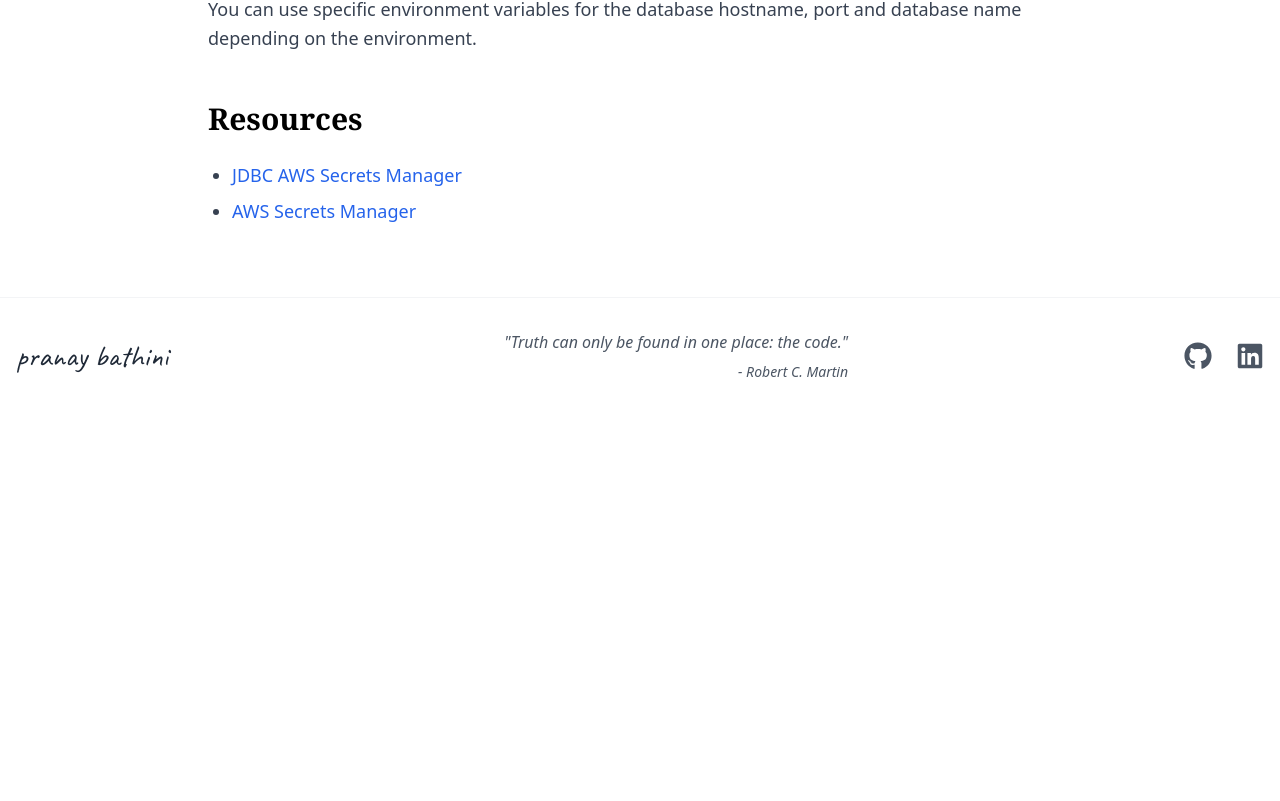
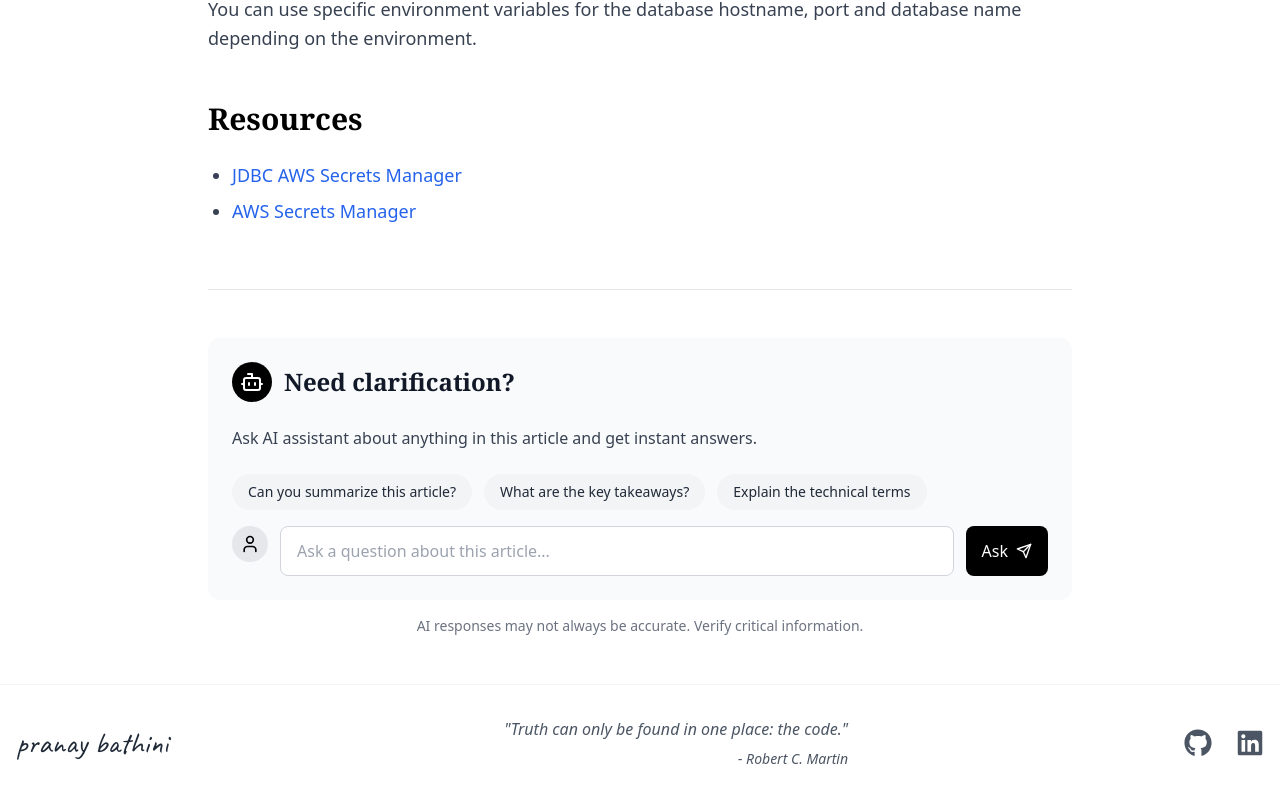
Before and after one commit to pranaybathini/pranaybathini.github.io, a Next.js app: page /post/aws-secrets-rotation in a window 1280 px wide. Shown: the part 4550-5351 px from the top of the page. Before the commit the page ends 4964 px from the top, so only its background shows below. Built offline with nearby package versions, Linux system fonts and the light colour scheme.

Commit message:
feat: implement chat ui

```diff
--- a/package.json
+++ b/package.json
@@ -11,10 +11,12 @@
   },
   "dependencies": {
     "@tailwindcss/typography": "^0.5.16",
+    "ai": "^4.2.10",
     "date-fns": "^4.1.0",
     "gray-matter": "^4.0.3",
     "marked": "^15.0.7",
     "next": "^15.2.1",
+    "openai": "^4.91.0",
     "react": "^19.0.0",
     "react-dom": "^19.0.0",
     "react-icons": "^5.5.0",
--- /dev/null
+++ b/src/app/components/AIInteraction.tsx
@@ -0,0 +1,188 @@
+"use client";
+
+import { useState } from "react";
+
+export default function AIInteraction() {
+  const [question, setQuestion] = useState("");
+  const [response, setResponse] = useState("");
+  const [isLoading, setIsLoading] = useState(false);
+
+  const handleSubmit = (e?: React.FormEvent) => {
+    e?.preventDefault();
+    if (!question.trim()) return;
+
+    setIsLoading(true);
+
+    // Mock API call - replace with actual API call in your implementation
+    setTimeout(() => {
+      setResponse(`This is a mock response to: "${question}". In a real implementation, this would call an AI API to generate a response based on the article content.`);
+      setIsLoading(false);
+    }, 1000);
+  };
+
+  const handleQuickQuestion = (quickQuestion: string) => {
+    setQuestion(quickQuestion);
+    handleSubmit();
+  };
+
+  return (
+    <section className="mt-16 border-t border-gray-200 pt-12">
+      <div className="bg-gray-50 rounded-xl p-6">
+        <div className="flex items-center gap-3 mb-6">
+          <div className="bg-black text-white p-2 rounded-full">
+            <svg
+              xmlns="http://www.w3.org/2000/svg"
+              width="24"
+              height="24"
+              viewBox="0 0 24 24"
+              fill="none"
+              stroke="currentColor"
+              strokeWidth="2"
+              strokeLinecap="round"
+              strokeLinejoin="round"
+            >
+              <path d="M12 8V4H8" />
+              <rect width="16" height="12" x="4" y="8" rx="2" />
+              <path d="M2 14h2" />
+              <path d="M20 14h2" />
+              <path d="M15 13v2" />
+              <path d="M9 13v2" />
+            </svg>
+          </div>
+          <h2 className="text-2xl font-serif font-bold text-gray-900">
+            Need clarification?
+          </h2>
+        </div>
+
+        <p className="text-gray-700 mb-6">
+          Ask AI assistant about anything in this article and get instant answers.
+        </p>
+
+        <div className="space-y-4">
+          {/* Example questions */}
+          <div className="flex flex-wrap gap-3">
+            <button
+              className="text-sm bg-gray-100 hover:bg-gray-200 text-gray-800 px-4 py-2 rounded-full transition-colors"
+              onClick={() => handleQuickQuestion("Can you summarize this article?")}
+            >
+              Can you summarize this article?
+            </button>
+            <button
+              className="text-sm bg-gray-100 hover:bg-gray-200 text-gray-800 px-4 py-2 rounded-full transition-colors"
+              onClick={() => handleQuickQuestion("What are the key takeaways?")}
+            >
+              What are the key takeaways?
+            </button>
+            <button
+              className="text-sm bg-gray-100 hover:bg-gray-200 text-gray-800 px-4 py-2 rounded-full transition-colors"
+              onClick={() => handleQuickQuestion("Explain the technical terms")}
+            >
+              Explain the technical terms
+            </button>
+          </div>
+
+          {/* Chat interface */}
+          <div className="mt-6 space-y-4">
+            <form onSubmit={handleSubmit} className="flex gap-3">
+              <div className="flex-shrink-0">
+                <div className="bg-gray-200 p-2 rounded-full">
+                  <svg
+                    xmlns="http://www.w3.org/2000/svg"
+                    width="20"
+                    height="20"
+                    viewBox="0 0 24 24"
+                    fill="none"
+                    stroke="currentColor"
+                    strokeWidth="2"
+                    strokeLinecap="round"
+                    strokeLinejoin="round"
+                  >
+                    <path d="M19 21v-2a4 4 0 0 0-4-4H9a4 4 0 0 0-4 4v2" />
+                    <circle cx="12" cy="7" r="4" />
+                  </svg>
+                </div>
+              </div>
+              <div className="flex-1">
+                <input
+                  type="text"
+                  value={question}
+                  onChange={(e) => setQuestion(e.target.value)}
+                  placeholder="Ask a question about this article..."
+                  className="w-full px-4 py-3 border border-gray-300 rounded-lg focus:ring-2 focus:ring-black focus:border-transparent outline-none"
+                />
+              </div>
+              <button
+                type="submit"
+                disabled={isLoading}
+                className="bg-black text-white px-4 py-3 rounded-lg hover:bg-gray-800 transition-colors flex items-center gap-2 disabled:opacity-50"
+              >
+                {isLoading ? (
+                  <span>...</span>
+                ) : (
+                  <>
+                    <span>Ask</span>
+                    <svg
+                      xmlns="http://www.w3.org/2000/svg"
+                      width="16"
+                      height="16"
+                      viewBox="0 0 24 24"
+                      fill="none"
+                      stroke="currentColor"
+                      strokeWidth="2"
+                      strokeLinecap="round"
+                      strokeLinejoin="round"
+                    >
+                      <line x1="22" y1="2" x2="11" y2="13" />
+                      <polygon points="22 2 15 22 11 13 2 9 22 2" />
+                    </svg>
+                  </>
+                )}
+              </button>
+            </form>
+
+            {/* Response area */}
+            {(response || isLoading) && (
+              <div className="bg-white p-4 rounded-lg border border-gray-200 mt-4">
+                <div className="flex gap-3">
+                  <div className="flex-shrink-0">
+                    <div className="bg-black text-white p-2 rounded-full">
+                      <svg
+                        xmlns="http://www.w3.org/2000/svg"
+                        width="20"
+                        height="20"
+                        viewBox="0 0 24 24"
+                        fill="none"
+                        stroke="currentColor"
+                        strokeWidth="2"
+                        strokeLinecap="round"
+                        strokeLinejoin="round"
+                      >
+                        <path d="M12 8V4H8" />
+                        <rect width="16" height="12" x="4" y="8" rx="2" />
+                        <path d="M2 14h2" />
+                        <path d="M20 14h2" />
+                        <path d="M15 13v2" />
+                        <path d="M9 13v2" />
+                      </svg>
+                    </div>
+                  </div>
+                  <div className="prose prose-sm text-gray-700">
+                    {isLoading ? (
+                      <p>Thinking...</p>
+                    ) : (
+                      <p>{response}</p>
+                    )}
+                  </div>
+                </div>
+              </div>
+            )}
+          </div>
+        </div>
+      </div>
+
+      <p className="text-sm text-gray-500 mt-4 text-center">
+        AI responses may not always be accurate. Verify critical information.
+      </p>
+    </section>
+  );
+}
--- a/src/app/post/[slug]/page.tsx
+++ b/src/app/post/[slug]/page.tsx
@@ -9,6 +9,7 @@ import rehypeHighlight from "rehype-highlight";
 import "highlight.js/styles/atom-one-dark.css";
 import Navbar from "@/app/components/Navbar";
 import Footer from "@/app/components/Footer";
+import AIInteraction  from "@/app/components/AIInteraction";
 import Image from "next/image";
 import CodeBlock from "./CodeBlock";
 
@@ -212,6 +213,7 @@ export default async function BlogPost({ params }: Props) {
               {content}
             </ReactMarkdown>
           </article>
+          <AIInteraction articleContent={content}/>
         </main>
         <Footer />
       </React.Fragment>
```
Also changed, not shown: 2 other files (tests, documents, lock files or other folders).
